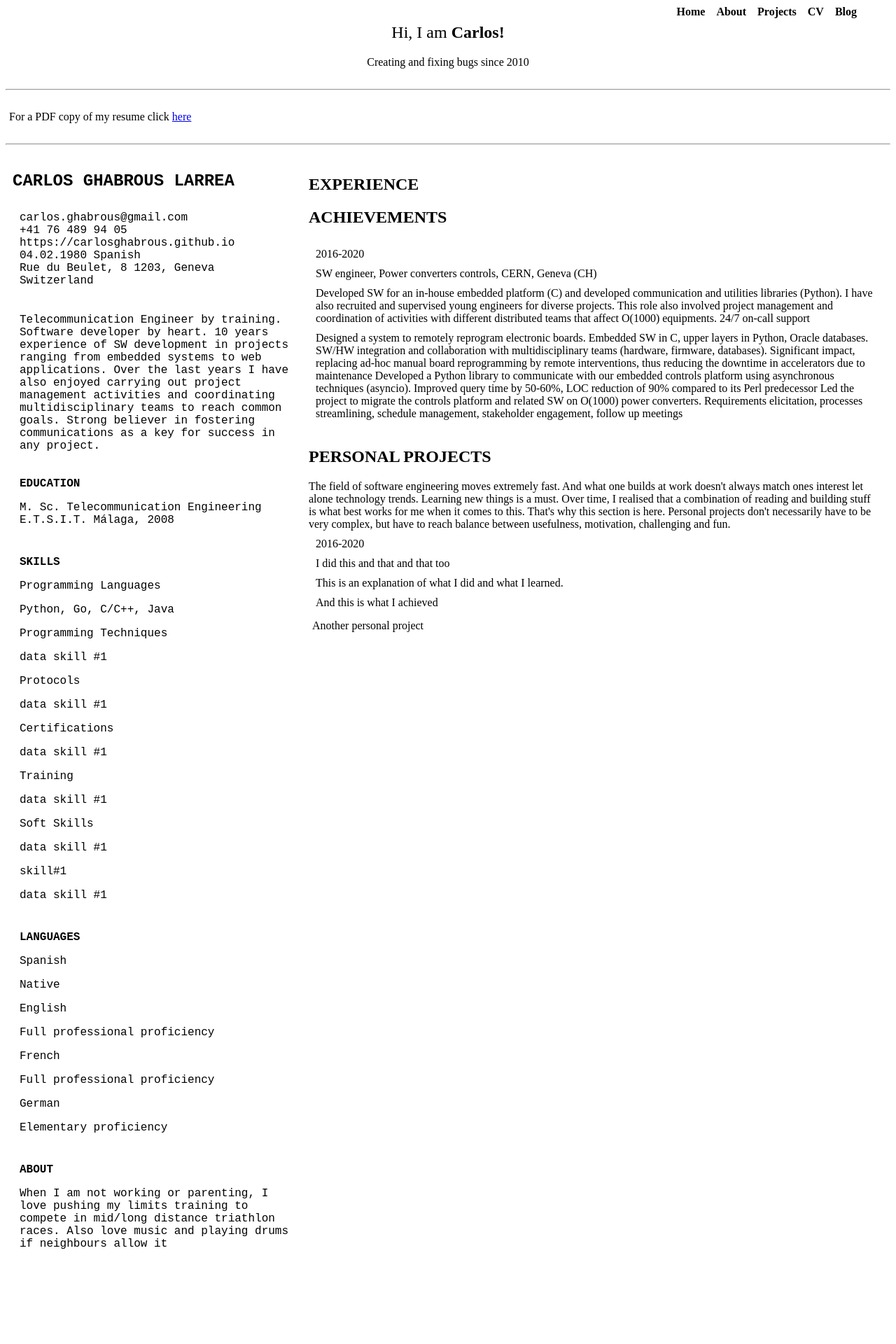
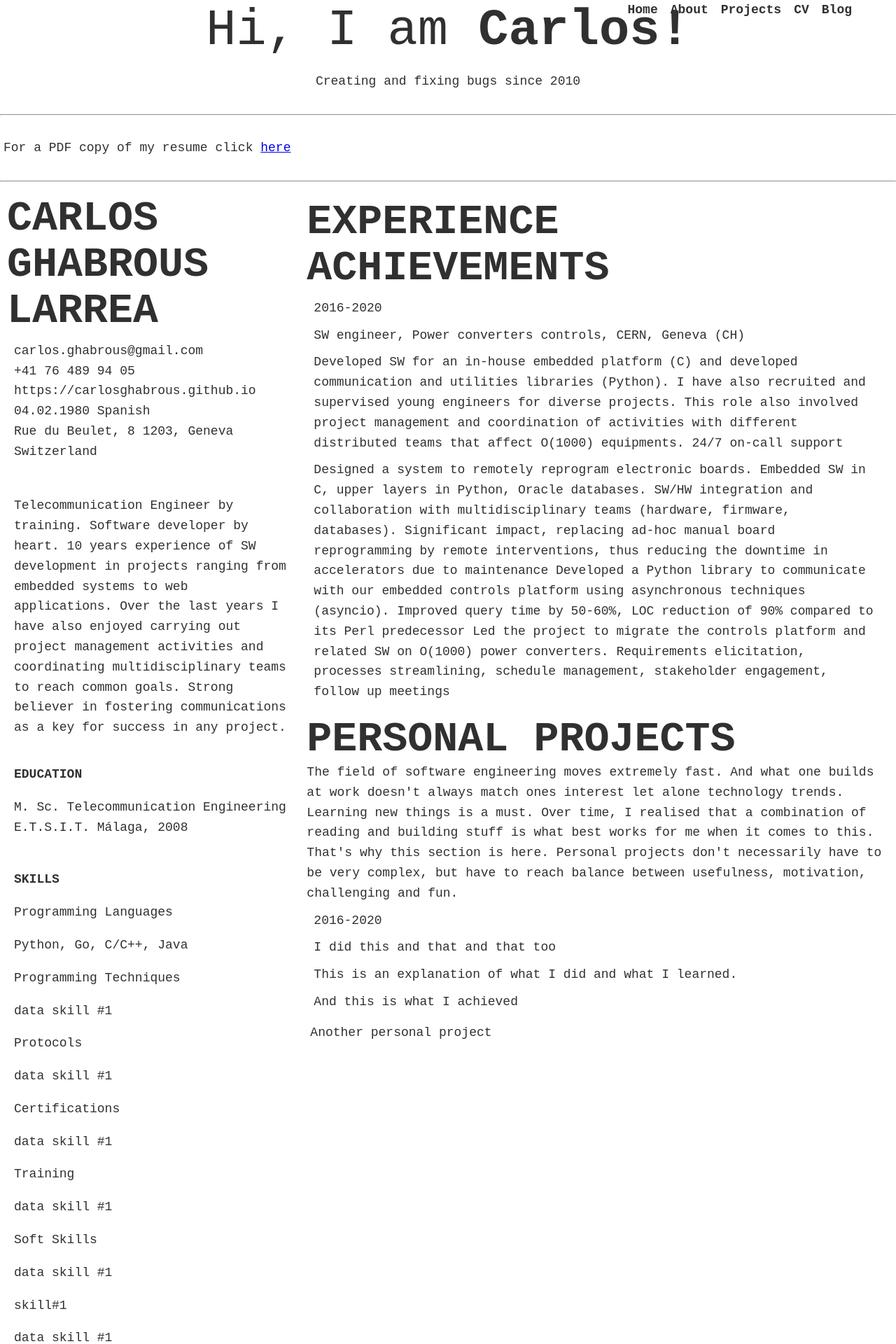
Before and after one commit to carlosghabrous/carlosghabrous.github.io, a Jekyll site: the page built from cv/index.html, in a window 1280 px wide. Shown: the top 1920 px of the page at 70% size. Built offline with Jekyll 4.4.1, drawn with Linux system fonts in a browser that asks for light colours; before the commit the page ends 1830 px from its top, so only the background shows below that.

Commit message:
Refactor from main.scss -> common.scss

```diff
--- a/_sass/common.scss
+++ b/_sass/common.scss
@@ -28,3 +28,48 @@
     --bs: 0.25em 0.25em 0.75em rbga(0,0,0,.25),
         0.125em 0.125em 0.25em rgba(0,0,0,.15);
 }
+
+@media (min-width: 800px) {
+    :root {
+        --fs-h1: 4.5rem;
+        --fs-h2: 3.75rem;
+        --fs-post-title: 2.25rem;
+        --fs-h3: 1.5rem;
+        --fs-body: 1.125rem;
+    }
+}
+
+html {
+    scroll-behavior: smooth;
+}
+
+
+body {
+    background: var(--clr-light);
+    color: var(--clr-dark);
+    margin: 0;
+    font-family: var(--ff-primary);
+    font-size: var(--fs-body);
+    line-height: 1.6;
+}
+
+section {
+    padding: 5em 2em;
+}
+
+strong {
+    font-weight: var(--fw-bold);
+}
+
+/* Typography */
+
+h1,
+h2,
+h3 {
+    line-height: 1.1;
+    margin: 0;
+}
+
+h1 { font-size: var(--fs-h1) }
+h2 { font-size: var(--fs-h2) }
+h3 { font-size: var(--fs-h3) }
--- a/_sass/main.scss
+++ b/_sass/main.scss
@@ -1,39 +1,6 @@
-@media (min-width: 800px) {
-    :root {
-        --fs-h1: 4.5rem;
-        --fs-h2: 3.75rem;
-        --fs-post-title: 2.25rem;
-        --fs-h3: 1.5rem;
-        --fs-body: 1.125rem;
-    }
-}
-
-
-html {
-    scroll-behavior: smooth;
-}
-
-
-body {
-    background: var(--clr-light);
-    color: var(--clr-dark);
-    margin: 0;
-    font-family: var(--ff-primary);
-    font-size: var(--fs-body);
-    line-height: 1.6;
-}
-
-section {
-    padding: 5em 2em;
-}
-
 img {
     display: block;
     max-width: 50%;
-}
-
-strong {
-    font-weight: var(--fw-bold);
 }
 
 hr {
@@ -42,18 +9,6 @@ hr {
     bottom: 3em;
 }
 
-/* Typography */
-
-h1,
-h2,
-h3 {
-    line-height: 1.1;
-    margin: 0;
-}
-
-h1 { font-size: var(--fs-h1) }
-h2 { font-size: var(--fs-h2) }
-h3 { font-size: var(--fs-h3) }
 
 footer {
     text-align: center;
@@ -78,23 +33,6 @@ header {
     justify-content: space-between;
     padding: 1em;
 }
-
-
-// /* Intro section */
-
-// .section__title--intro {
-//     font-weight: var(--fw-reg);
-//     text-align: center;
-// }
-
-// .section__subtitle--intro
-// {
-//     text-align: center;
-// }
-
-// .intro {
-//     position: relative;
-// }
 
 /* About me */
 
```
